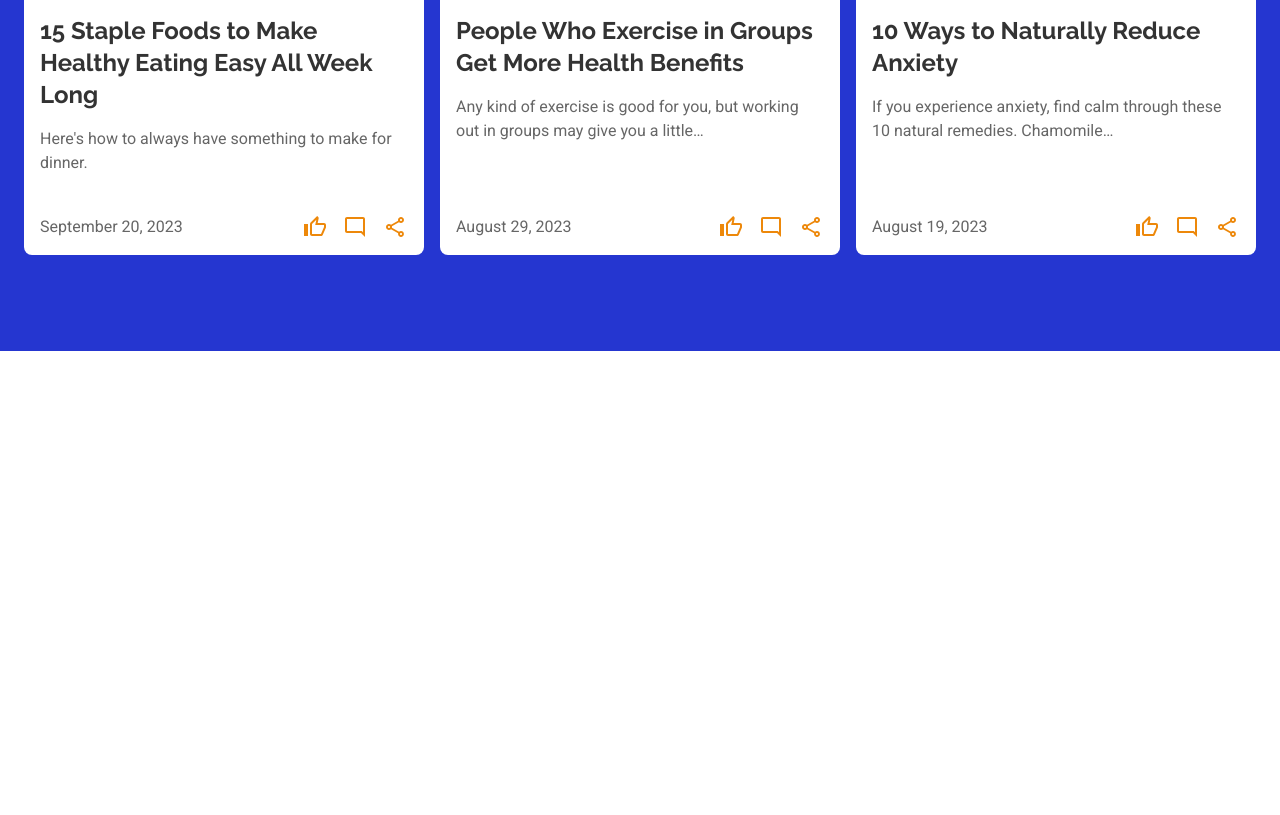
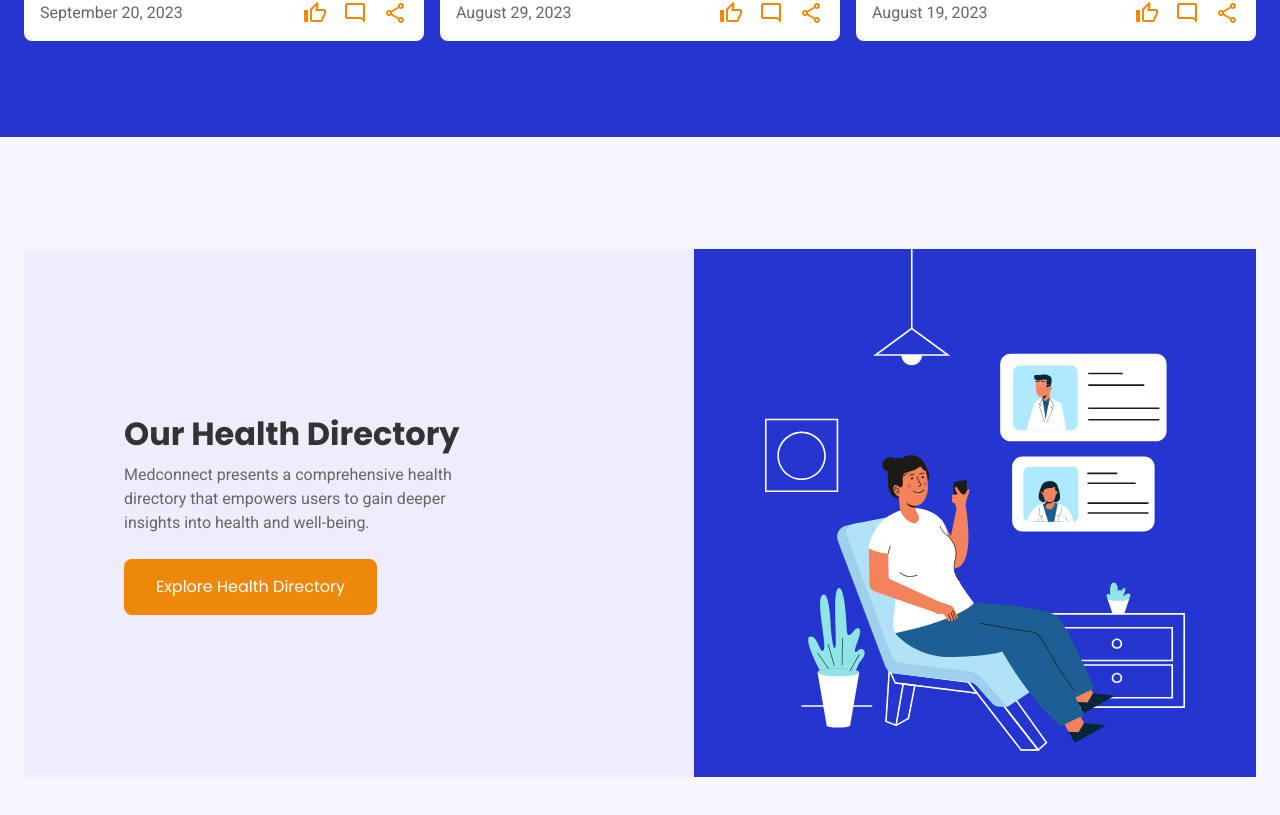
Before and after one commit to renz-inspirex/mediconnect, a Next.js app: page / in a window 1280 px wide. Shown: the part 4005-4820 px from the top of the page. Before the commit the page ends 4356 px from the top, so only its background shows below. Built offline with nearby package versions, Linux system fonts and the light colour scheme.

Commit message:
Added: Directory Component

```diff
--- a/src/components/BlogComponent.tsx
+++ b/src/components/BlogComponent.tsx
@@ -1,3 +1,4 @@
+/* eslint-disable react/no-unescaped-entities */
 import { Roboto, Raleway } from "next/font/google"
 
 const ralewayHeading700 = Raleway({ weight: '700', subsets: ['latin'],  })
--- /dev/null
+++ b/src/components/DirectoryComponent.tsx
@@ -0,0 +1,25 @@
+import { Poppins, Roboto } from "next/font/google"
+
+const poppinesParagraph700 = Poppins({ weight: '700', subsets: ['latin'], })
+const robotoParagraph400 = Roboto({ weight: '400', subsets: ['latin'], })
+
+const DirectoryComponent = () => {
+    return (
+      <section className="bg-cream flex w-[100%] h-[752px] justify-center items-center">
+        <div className="flex  w-[1232px] h-[528px]">
+          <div className="bg-dirty-white w-2/4 w-full h-full flex items-center p-[100px]">
+            <div>
+                <h5 className={`${poppinesParagraph700.className} text-[32px] text-dark leading-[43px] mb-2`}>Our Health Directory</h5>
+                <p className={`${robotoParagraph400.className} text-base text-ash leading-6 w-[332px] mb-6`}>Medconnect presents a comprehensive health directory that empowers users to gain deeper insights into health and well-being.</p>
+                <button className=" py-4 px-8 bg-primary rounded-lg text-white">Explore Health Directory</button>
+            </div>
+          </div>
+           <div className="bg-secondary w-2/4 w-full h-full flex justify-center">
+            <img src="../assets/images/directory-girl.svg" alt="directory-girl" className="h-[502px]" />
+           </div>
+        </div>
+      </section>
+    )
+  }
+
+  export default DirectoryComponent
--- a/src/components/Section2Component.tsx
+++ b/src/components/Section2Component.tsx
@@ -6,7 +6,7 @@ const poppinesParagraph400 = Poppins({ weight: '400', subsets: ['latin'], })
 
 const Section2Component = () => {
     return (
-      <section className="bg-secondary flex w-[100%] h-[815px] flex-col">
+      <section className="bg-secondary flex w-[100%] h-[704px] flex-col">
         <div className="flex mt-[60px] justify-center items-center gap-52 h-full">
            <div className="w-[710px] h-[384px]">
                 <h2 className={`${ralewayHeading700.className} text-5xl text-white m-4 leading-[63.99px]`}>Bridging the gap between Doctors and Patients</h2>
--- a/src/components/Section3Component.tsx
+++ b/src/components/Section3Component.tsx
@@ -5,7 +5,7 @@ const robotoParagraph400 = Roboto({ weight: '400', subsets: ['latin'], })
 
 const Section3Component = () => {
     return (
-      <section className="flex w-[100%] h-[815px] flex-col" id="section3">
+      <section className="flex w-[100%] h-[712px] flex-col" id="section3">
         <div className="flex mt-[60px] justify-around items-center gap-52 h-full">
            <div className="w-[710px] h-[384px] z-10">
                 <h2 className={`${ralewayHeading700.className} text-5xl text-dark m-4 leading-[63.99px]`}>Medical information and health advice you can trust</h2>
--- a/src/pages/index.tsx
+++ b/src/pages/index.tsx
@@ -5,6 +5,7 @@ import Section1Component from '@/components/Section1Component'
 import Section2Component from '@/components/Section2Component'
 import Section3Component from '@/components/Section3Component'
 import BlogComponent from '@/components/BlogComponent'
+import DirectoryComponent from '@/components/DirectoryComponent'
 
 import { Inter } from 'next/font/google'
 
@@ -20,6 +21,7 @@ export default function Home() {
       <Section2Component />
       <Section3Component />
       <BlogComponent />
+      <DirectoryComponent />
     </main>
   )
 }
--- a/tailwind.config.ts
+++ b/tailwind.config.ts
@@ -12,6 +12,7 @@ const config: Config = {
     colors: {
       'primary': '#ED880A',
       'secondary': '#2536D0',
+      'cream': '#f7f6ff',
       'dirty-white': '#EFEDFD',
       'white': '#FFFFFF',
       'dark': '#333333',
```
Also changed, not shown: public/assets/images/Group.png (added), public/assets/images/directory-girl.svg (added).
